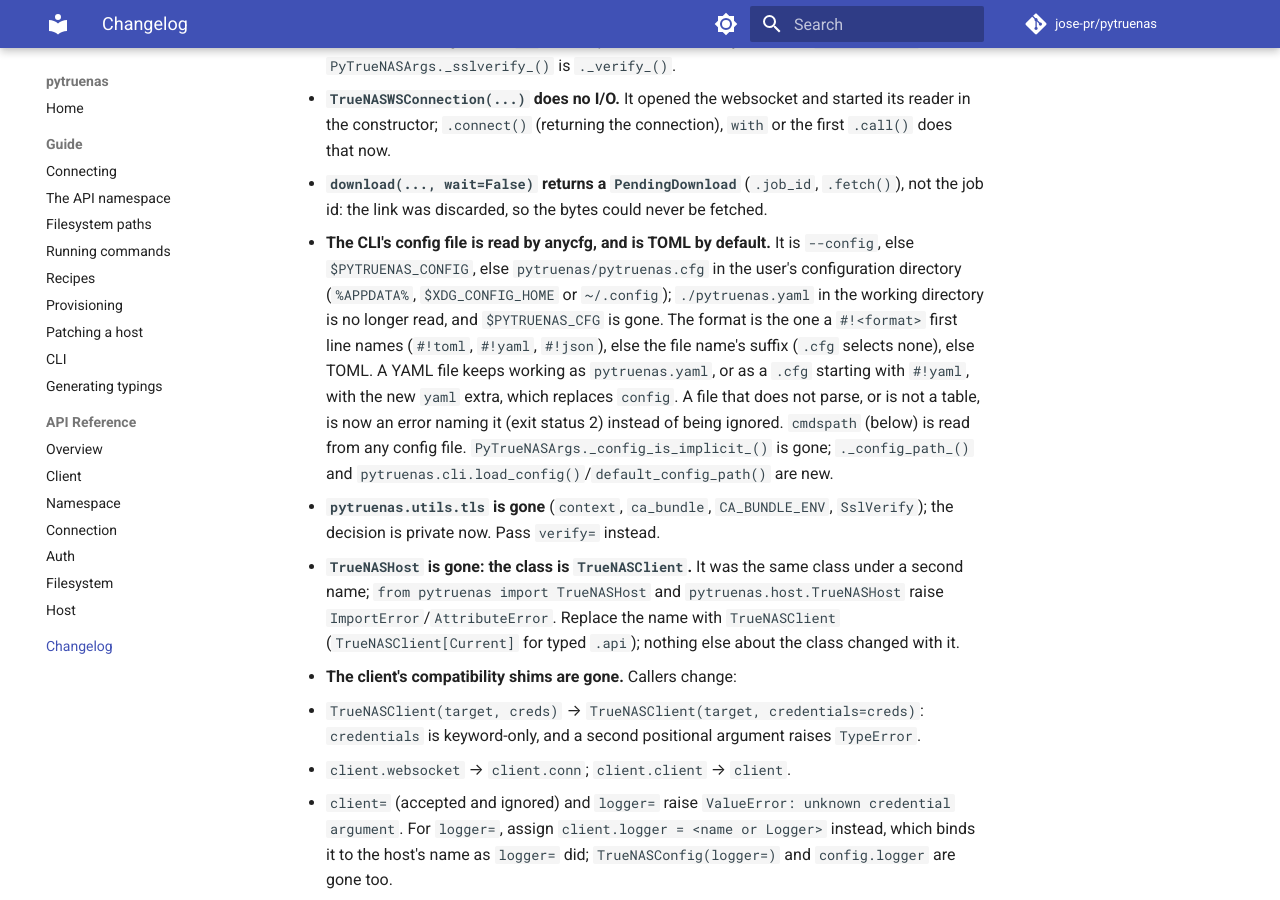
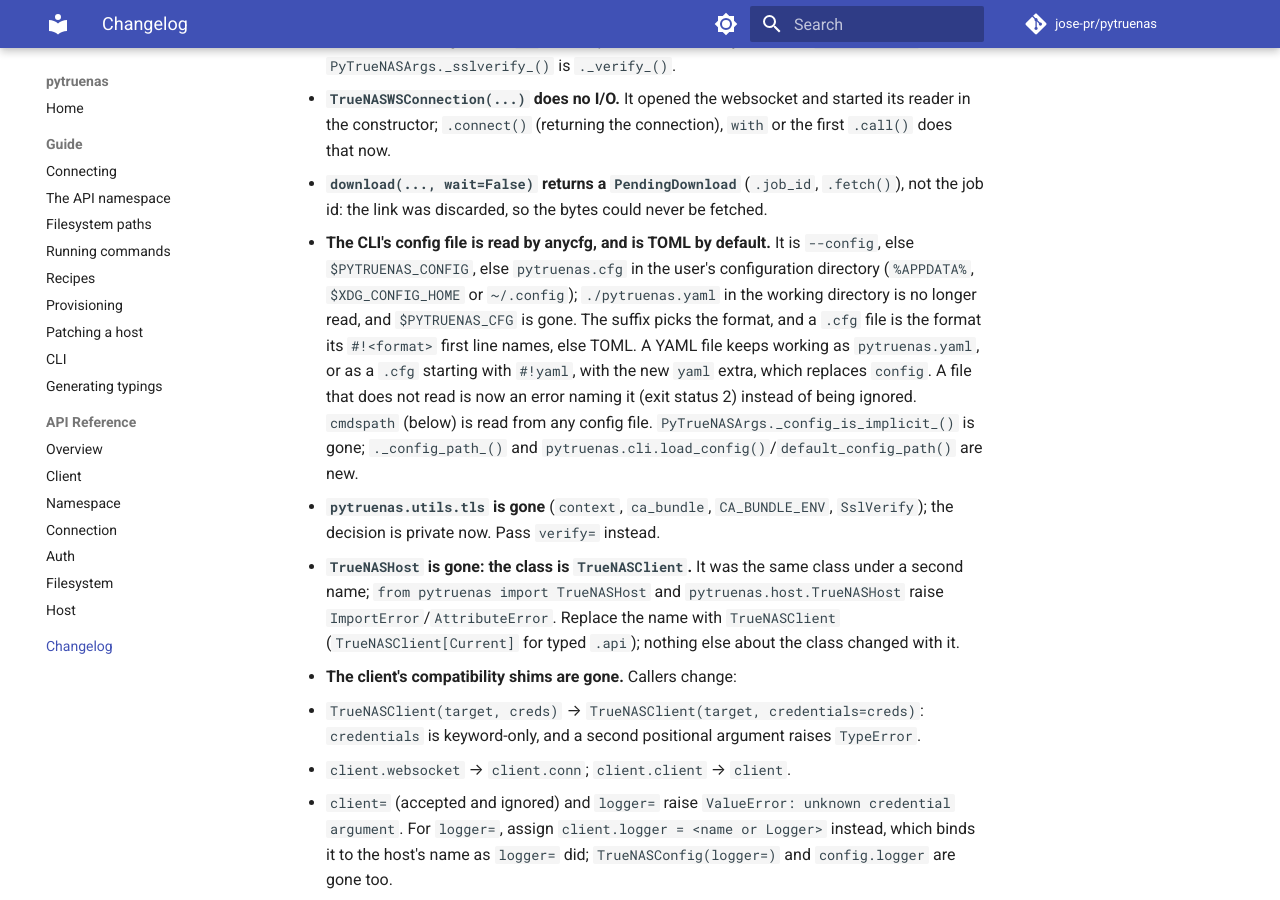
Before and after one commit to jose-pr/pytruenas, an MkDocs documentation site: the page built from docs/changelog.md, in a window 1280 px wide and 900 px high, scrolled down 822 px. Built offline with MkDocs 1.6.1 and Material for MkDocs 9.7.7, drawn with Linux system fonts in a browser that asks for light colours; comment, search, counter and statistics services are not loaded; some of the changed text lies outside the part shown.

Commit message:
docs: the config file is read by anycfg.load

```diff
--- a/CHANGELOG.md
+++ b/CHANGELOG.md
@@ -36,15 +36,15 @@ adheres to [Semantic Versioning](https://semver.org/spec/v2.0.0.html).
   `.fetch()`), not the job id: the link was discarded, so the bytes could
   never be fetched.
 - **The CLI's config file is read by anycfg, and is TOML by default.** It is
-  `--config`, else `$PYTRUENAS_CONFIG`, else `pytruenas/pytruenas.cfg` in the
+  `--config`, else `$PYTRUENAS_CONFIG`, else `pytruenas.cfg` in the
   user's configuration directory (`%APPDATA%`, `$XDG_CONFIG_HOME` or
   `~/.config`); `./pytruenas.yaml` in the working directory is no longer read,
-  and `$PYTRUENAS_CFG` is gone. The format is the one a `#!<format>` first line
-  names (`#!toml`, `#!yaml`, `#!json`), else the file name's suffix (`.cfg`
-  selects none), else TOML. A YAML file keeps working as `pytruenas.yaml`, or
+  and `$PYTRUENAS_CFG` is gone. The suffix picks the format, and a `.cfg`
+  file is the format its `#!<format>` first line names, else TOML. A YAML
+  file keeps working as `pytruenas.yaml`, or
   as a `.cfg` starting with `#!yaml`, with the new `yaml` extra, which replaces
-  `config`. A file that does not parse, or is not a table, is now an error
-  naming it (exit status 2) instead of being ignored. `cmdspath` (below) is
+  `config`. A file that does not read is now an error naming it (exit status
+  2) instead of being ignored. `cmdspath` (below) is
   read from any config file. `PyTrueNASArgs._config_is_implicit_()` is gone;
   `._config_path_()` and `pytruenas.cli.load_config()`/`default_config_path()`
   are new.
@@ -230,6 +230,9 @@ adheres to [Semantic Versioning](https://semver.org/spec/v2.0.0.html).
   failed target by its host name through duho's own `run_targets(label=)`, and
   `client.logger.trace()` is duho's `LoggerAdapter.trace`; neither changes
   what is printed.
+- **Dependency `anycfg>=0.15.0,<0.16`** (its `cfg` format reads the CLI's
+  config file); pytruenas no longer declares `tomli` itself, which anycfg
+  brings below Python 3.11.
 - **Dependency floor raised to `websocket-client>=1.3.3,<2`.** Below 1.2.2
   the API websocket ignores the TLS context `verify=` builds, so the OS trust,
   a CA bundle and a caller's `ssl.SSLContext` never applied there; below
```
Also changed, not shown: docs/guide/cli.md (+6 -6 lines), src/pytruenas/AGENTS.md (+11 -11 lines).
